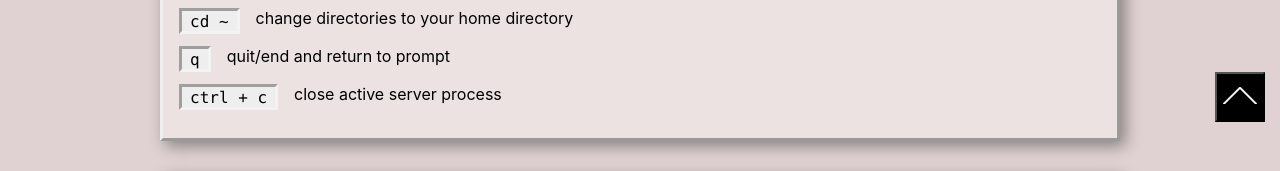
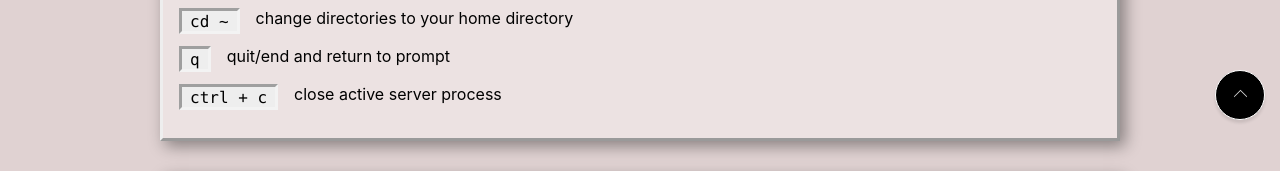
Before and after one commit to davidlongwith/git-helper, a React (Create React App) app: page / in a window 1280 px wide. Shown: the part 558-729 px from the top of the page. Built offline with nearby package versions, Linux system fonts and the light colour scheme.

Commit message:
top arrow styling

```diff
--- a/src/ButtonScrollTop.css
+++ b/src/ButtonScrollTop.css
@@ -9,11 +9,21 @@
 
 .scroll-top-button {
   background: #000;
+  border: 1px solid #fff;
+  border-radius: 100%;
+  box-shadow: 0 3px 3px rgba(0, 0, 0, 0.1);
   height: 50px;
   width: 50px;
+  z-index: 1000;
 }
 
 .scroll-top-button .i-arrow-up svg {
+  bottom: 16px;
+  display: inline-block;
   fill: #fff;
+  height: 25px;
+  position: absolute;
+  right: 18px;
   stroke: #fff;
+  width: 13px;
 }
```
